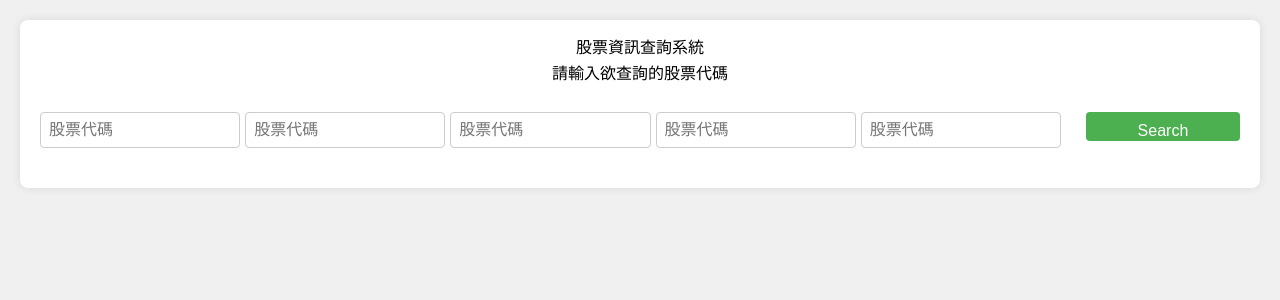
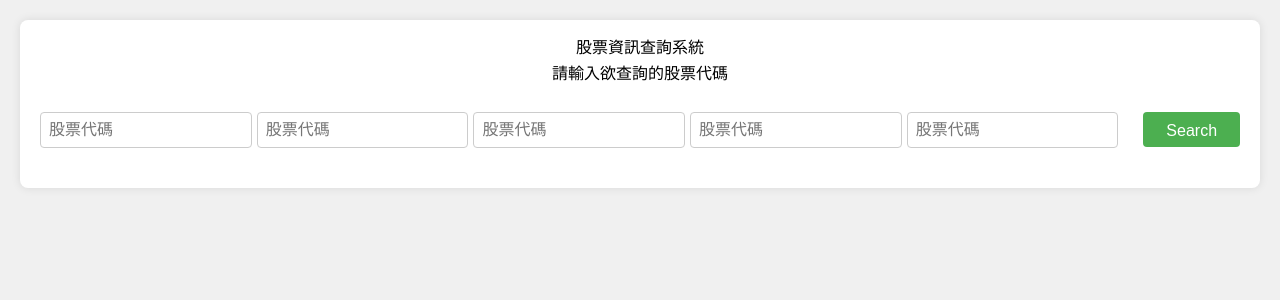
Before and after one commit to viang2593/Daphne_stocks, a Flask app: page / in a window 1280 px wide. Shown: the top 300 px of the page. Run offline with Flask 3, Linux system fonts and the light colour scheme.

Commit message:
送出按鈕更新

```diff
--- a/static/styles.css
+++ b/static/styles.css
@@ -117,6 +117,7 @@ th {
 }
 
 .form-group input[type="submit"] {
+    text-align: center;
     background-color: #4CAF50;
     color: white;
     padding: 10px 20px;
@@ -125,8 +126,8 @@ th {
     cursor: pointer;
     font-size: 16px;
     margin-left: 20px;
-    width: 168px;
-    height: 29px;
+    width: 100px;
+    height: 35px;
 }
 
 .form-group input[type="submit"]:hover {
```
